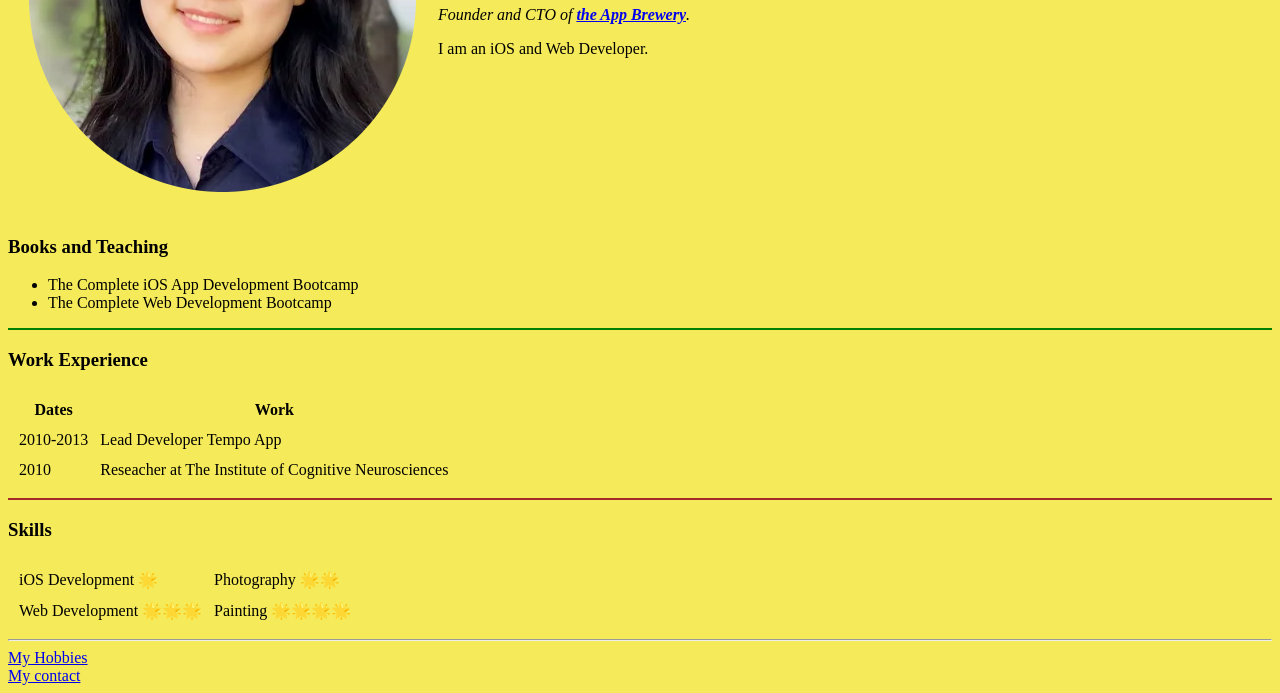
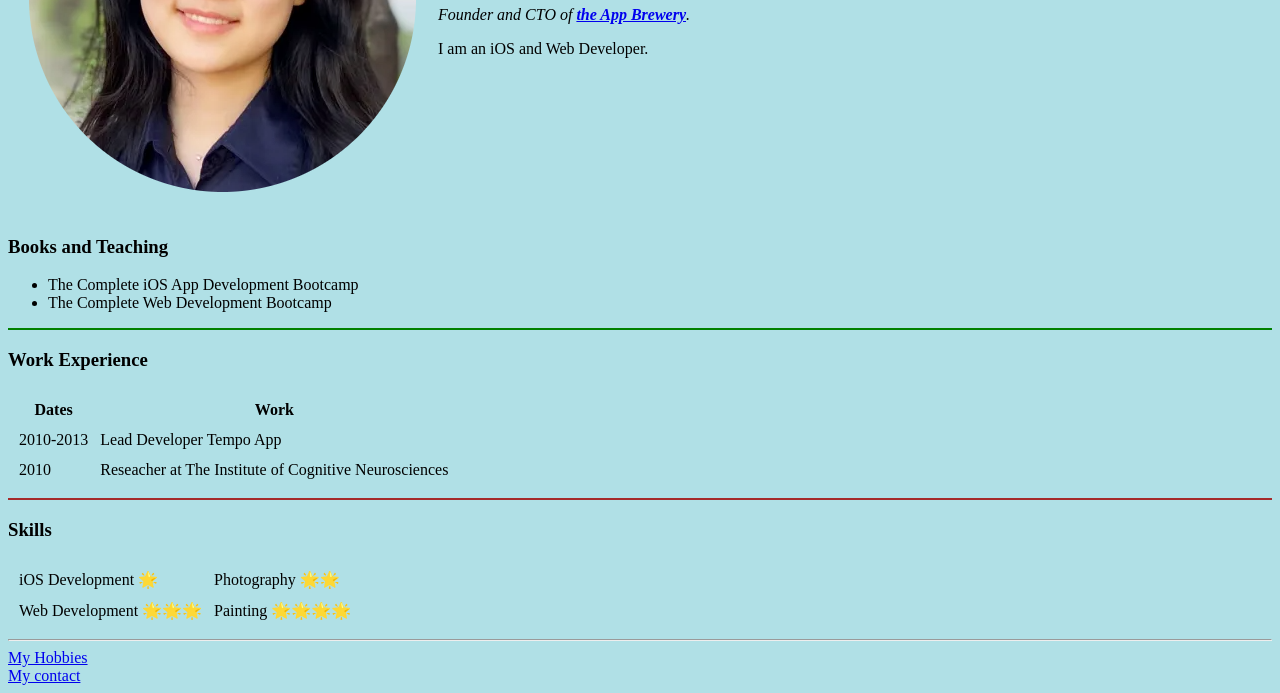
Before and after one commit to LeonidKarizno/cv, a plain HTML site: page index.html in a window 1280 px wide. Shown: the part 224-917 px from the top of the page. Drawn offline with Linux system fonts and the light colour scheme.

Commit message:
Update index.html

```diff
--- a/index.html
+++ b/index.html
@@ -4,7 +4,7 @@
     <meta charset="utf-8">
     <title>💕Leon's Personal Site💕</title>
   </head>
-  <body style="background-color: #F5EA5A;">
+  <body style="background-color: powderblue;">
 
     <table cellspacing="20">
       <tr>
```
